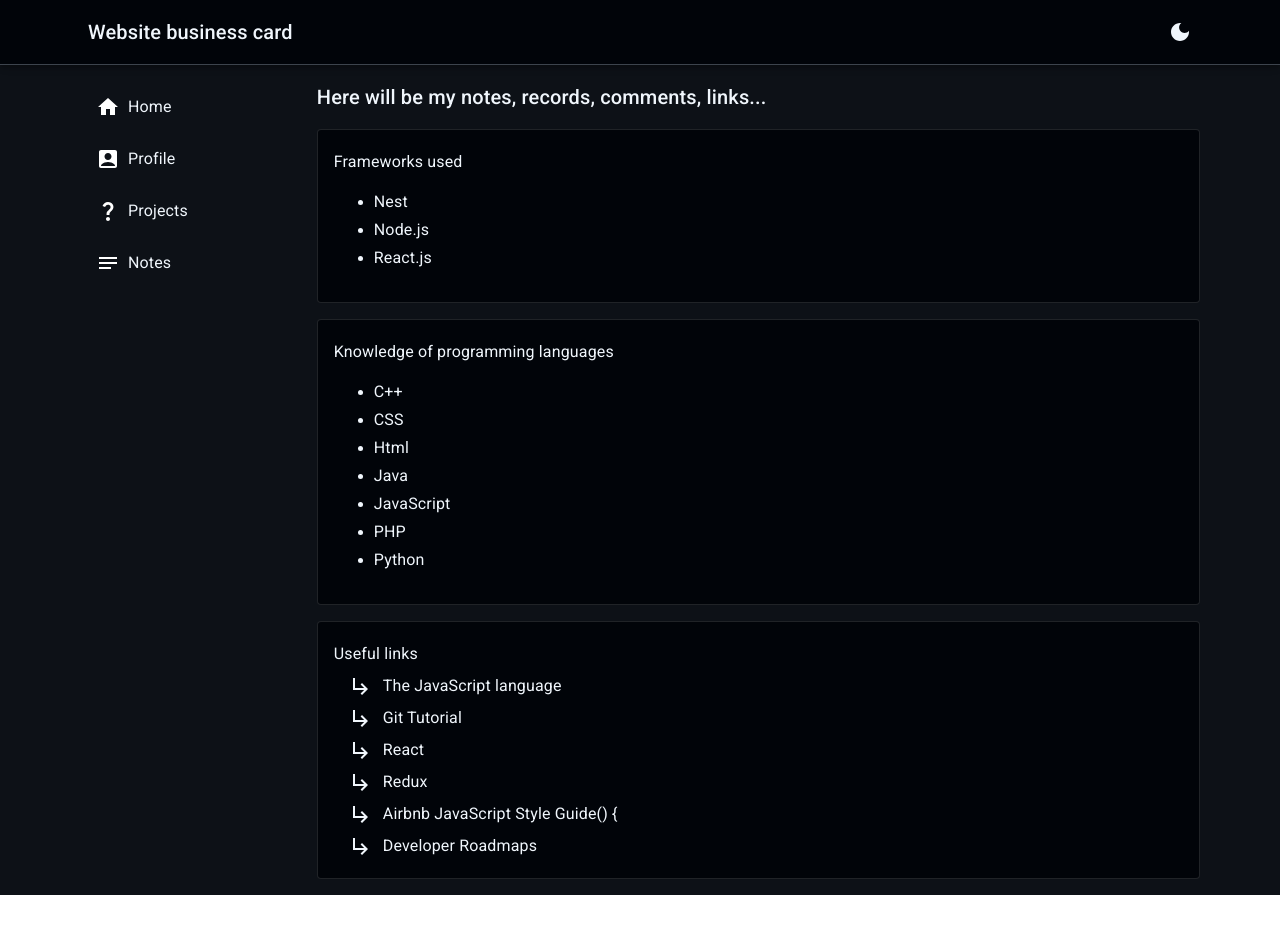
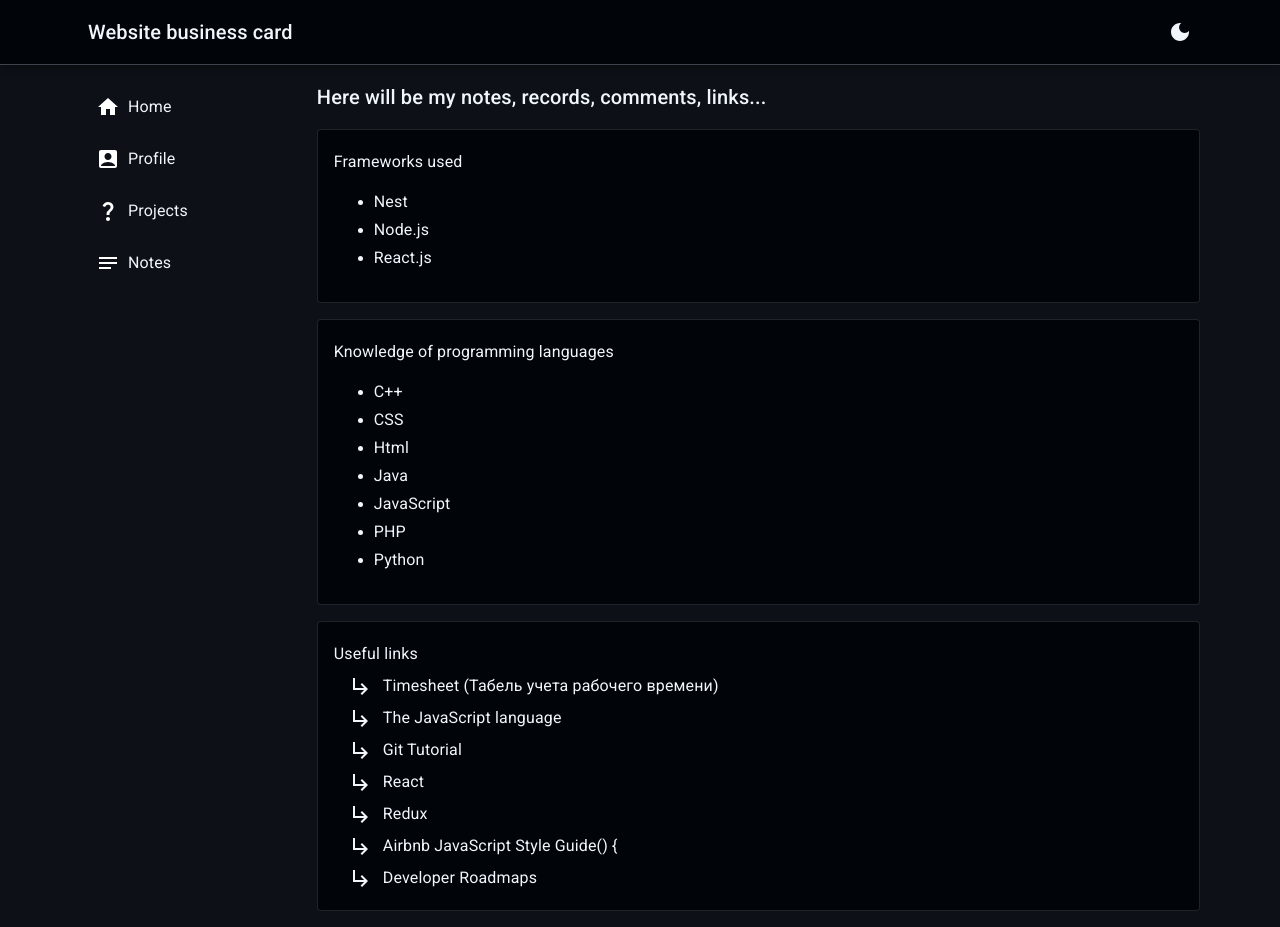
Before and after one commit to AL72RU/website-business-card, a React (Create React App) app: page /notes in a window 1280 px wide. Before the commit the page ends 895 px from the top, so only its background shows below. Built offline with nearby package versions, Linux system fonts and the light colour scheme.

Commit message:
Added link to Timesheet file in Notes

```diff
--- a/src/pages/Notes.jsx
+++ b/src/pages/Notes.jsx
@@ -26,6 +26,10 @@ const programming = {
 const links = {
   title: 'Useful links',
   list: [
+    {
+      name: 'Timesheet (Табель учета рабочего времени)',
+      path: 'https://docs.google.com/spreadsheets/d/1wdfyoOuGd3dmAnepfHkOxXx5QnksQOFd/edit?usp=sharing&ouid=100295123914234906588&rtpof=true&sd=true'
+    },
     {
       name: 'The JavaScript language',
       path: 'https://javascript.info/js'
```
